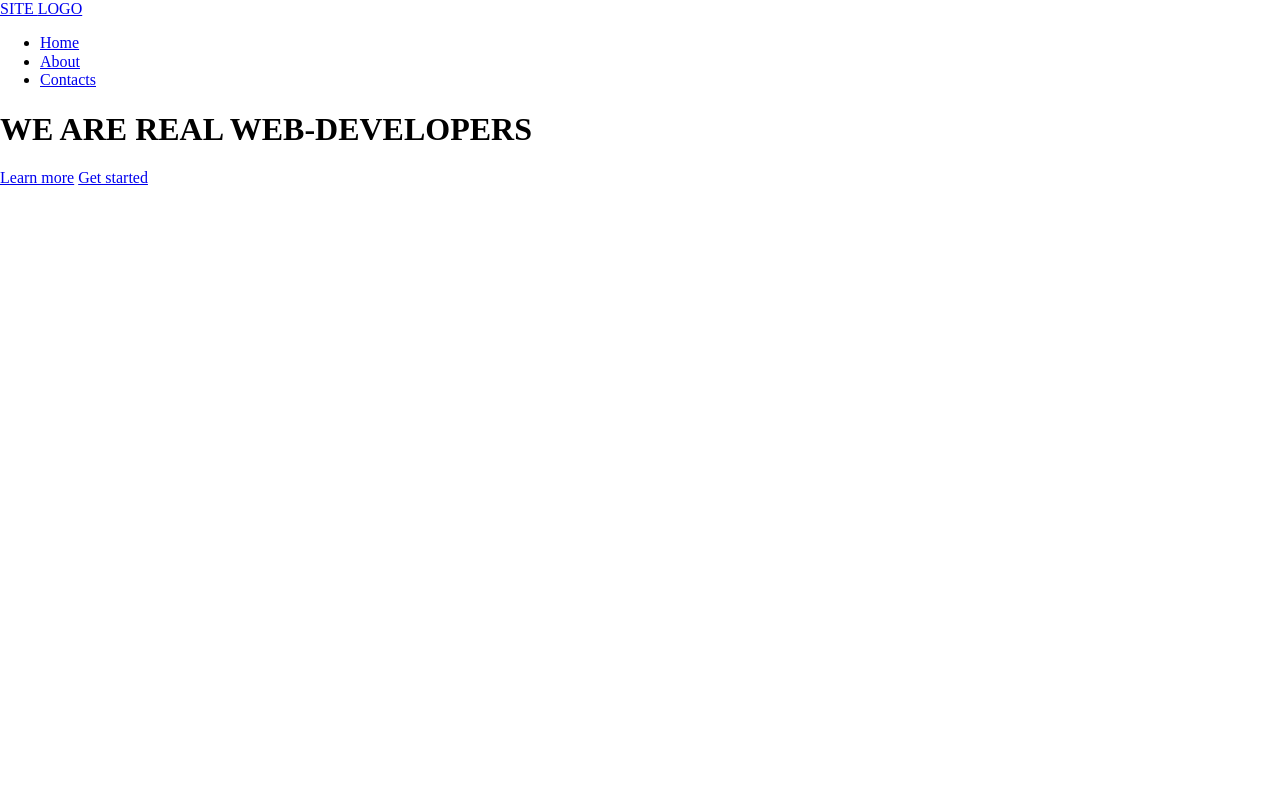
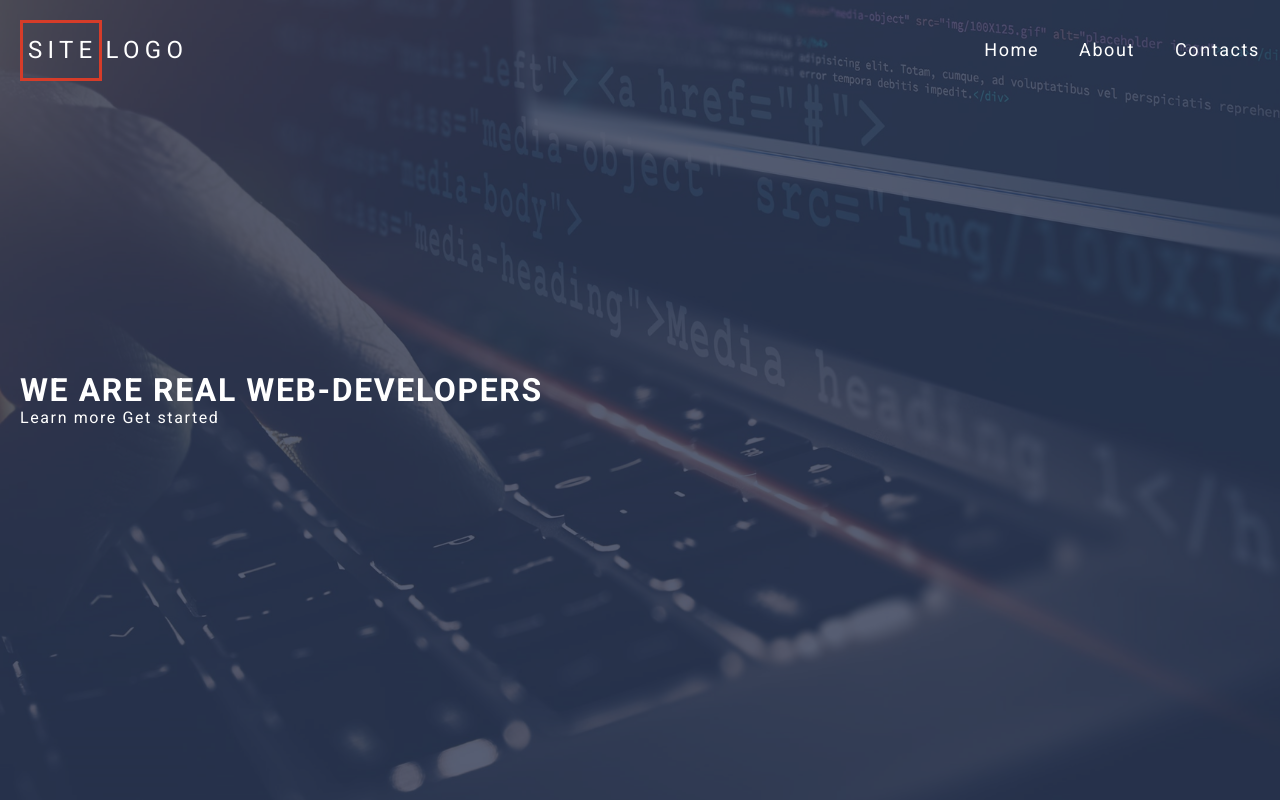
Before and after one commit to SofyaKisliak/grid-template_20211701, a website: page index.html in a window 1280 px wide. Drawn offline with Linux system fonts and the light colour scheme.

Commit message:
стилизация логотипа и меню в шапке сайта

```diff
--- a/assets/css/style.css
+++ b/assets/css/style.css
@@ -478,3 +478,114 @@ template {
 /*
  * Наш код пишем здесь
  */
+ *{
+   box-sizing: border-box;
+ }
+ html{
+   font-size: 16px;
+   font-family: "Roboto", sans-serif;/*просмтреть шрифты*/
+   overflow-y: scroll;
+   letter-spacing: 0.1em;
+ }
+
+a{
+  text-decoration: none;
+  color: #ffffff;
+}
+
+ .header{
+   position: relative;
+   min-height: 100vh;
+   background-color: #2d3651;
+   background-image: url(../img/img-header.png);
+   background-position: 50% 50%;
+   background-size: cover;
+   color: #ffffff;
+   padding: 100px 0;
+   display: grid;
+   align-content: center;
+ }
+
+ .header-overlay{
+   position: absolute;
+   top: 0;
+   right: 0;
+   bottom: 0;
+   left: 0;
+   opacity: 0.8;
+   background-color: #2d3651;
+
+ }
+ .header-menu{
+  position: absolute;
+  z-index: 1;
+  top: 0;
+  left: 0;
+  width: 100%;
+
+ }
+
+ .header-menu__container{
+   display: grid;
+   grid-template-columns: auto 1fr;
+   align-items: center;
+ }
+
+
+.header-menu__container,
+.header-content__container{
+  padding-left: 20px;
+  padding-right: 20px;
+  max-width: 1340px ;
+  margin: auto;
+ }
+
+ .header-logo{
+  font-size: 1.5rem;
+  letter-spacing: 0.22em;
+ }
+
+ .header-logo__link{
+   display: block;
+  padding: 20px 20px 20px 0;
+ }
+
+ .header-logo__accent{
+    border: 3px solid #d63c29;
+    padding: 14px 1px 13px 5px;
+    display: inline-block;
+    margin-right: 4px;
+ }
+ .header-navbar{
+   display: grid;
+   justify-items: end;
+
+ }
+ .header-navbar__btn{
+   display: none;
+ }
+
+ .header-navbar__list{
+   width: 100%;
+   margin: 0 -20px 0 0;
+   padding: 0;
+   list-style: none;
+   display: grid;
+   justify-content: end;
+   grid-template-columns: repeat(auto-fit, minmax(50px, max-content));
+ }
+
+ .header-navbar__link{
+   font-size: 1.125rem;
+   padding: 20px;
+   display: block;
+ }
+
+ .header-content{
+  position: relative;
+
+
+ }
+ .header-content__title{
+   margin: 0;
+ }
--- a/index.html
+++ b/index.html
@@ -19,14 +19,14 @@
   <!--https://github.com/SofyaKisliak/grid-template_20211701.git-->
 
   <header class="header">
-    <div class="header-overlay">
+    <div class="header-overlay"></div>
 
-    </div>
+
     <div class="header-menu">
       <div class="header-menu__container">
         <div class="header-logo">
           <a class="header-logo__link" href="#">
-            <span class="header-logo__accent">SITE </span> LOGO
+            <span class="header-logo__accent">SITE </span>LOGO
           </a>
         </div>
         <nav class="header-navbar">
@@ -48,9 +48,9 @@
           </ul>
         </nav>
 
-
       </div>
     </div>
+
     <div class="header-content">
       <div class="header-content__container">
         <h1 class="header-content__title">WE ARE REAL WEB-DEVELOPERS</h1>
@@ -59,8 +59,8 @@
           <a class="btn" href="#">Get started</a>
         </div>
       </div>
+
     </div>
-
   </header>
 
 
```
